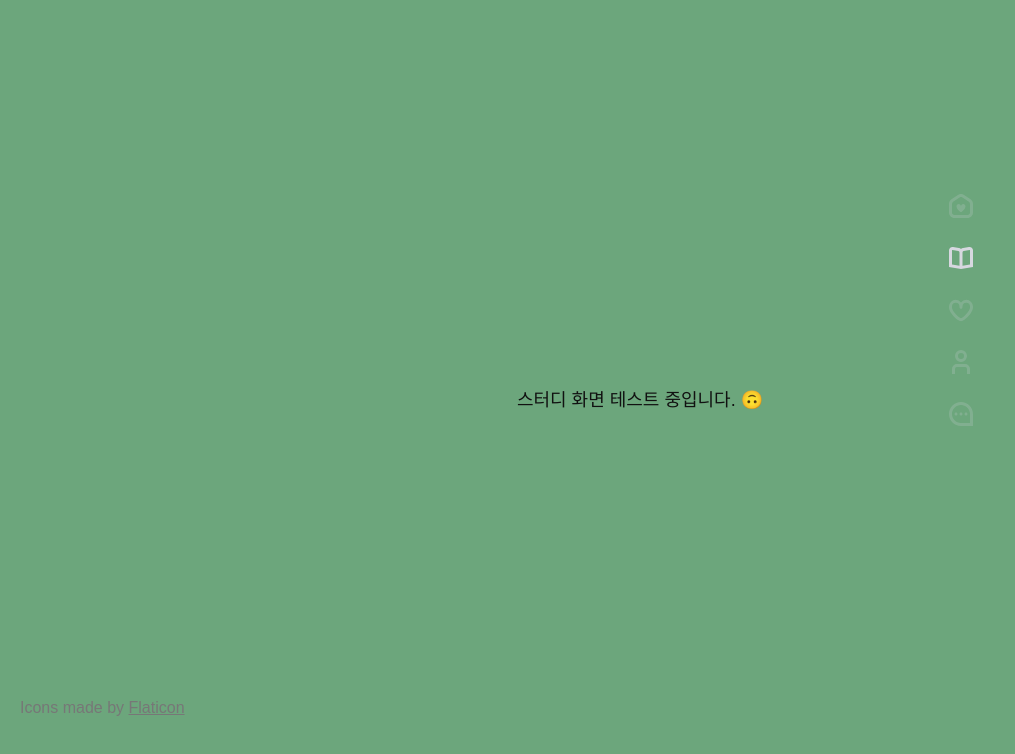
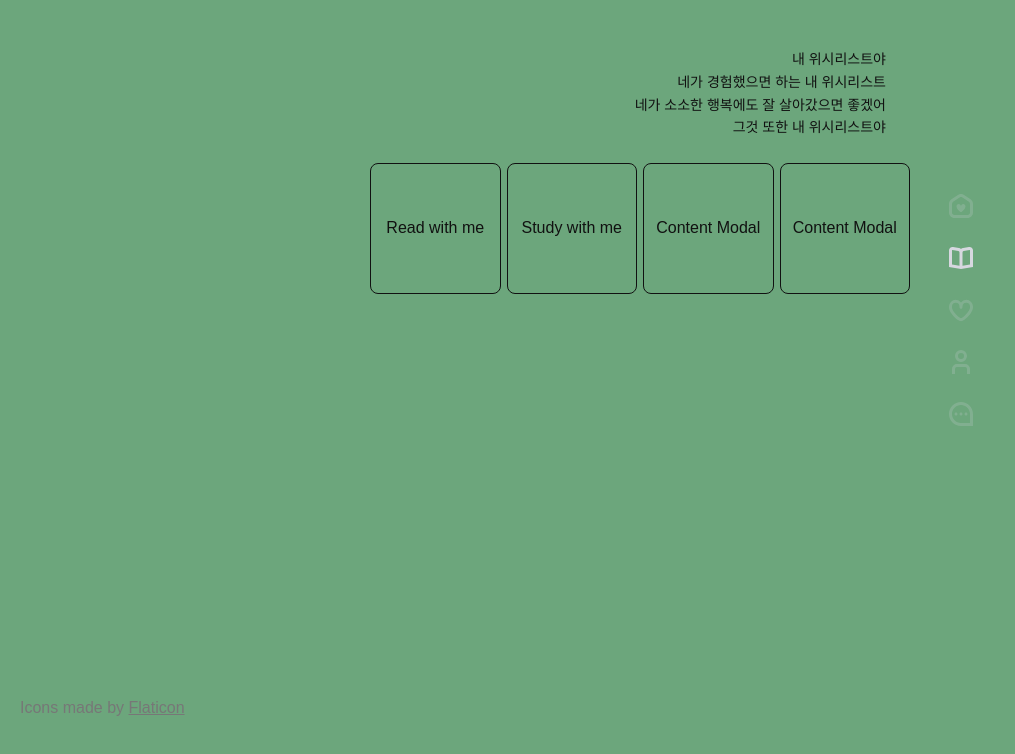
Before and after one commit to sydnyyy/sydney-archive-fe, a Next.js app: page /study in a window 1280 px wide. Shown: the top 754 px of the page, without its empty margins (0-1015 px from the left). Built offline with nearby package versions, Linux system fonts and the light colour scheme; a web font is replaced by a local one.

Commit message:
feat: StudyPage 레이아웃 구축 및 Read With Me 모달 연결

```diff
--- a/app/(home)/study/page.tsx
+++ b/app/(home)/study/page.tsx
@@ -1,11 +1,54 @@
 "use client";
 
+import { useState } from "react";
+
+import ReadingList from "@/components/study/readwithme/ReadingList";
+
 export default function StudyPage() {
+    const [isReadWithMeModalOpen, setIsReadWithMeModalOpen] = useState(false);
+
+    const modals = [
+        { id: "m1", title: "Read with me", type: "read" },
+        { id: "m2", title: "Study with me", type: "study" },
+        { id: "m3", title: "Content Modal", type: "content" },
+        { id: "m4", title: "Content Modal", type: "content" },
+    ];
+
     return (
-        <div className="min-h-screen flex items-center justify-center">
-            <p className="text-lg font-medium">
-                스터디 화면 테스트 중입니다. 🙃
-            </p>
+        <div className="min-h-screen flex flex-col relative">
+            <main className="flex flex-1 justify-center items-start p-6 relative">
+                <div className="w-full max-w-[540px] mx-auto">
+                    {/* 메인 문구 (스크롤되면서 사라짐) */}
+                    <div className="p-6 leading-relaxed text-sm text-right">
+                        내 위시리스트야<br />
+                        네가 경험했으면 하는 내 위시리스트<br />
+                        네가 소소한 행복에도 잘 살아갔으면 좋겠어<br />
+                        그것 또한 내 위시리스트야
+                    </div>
+
+                    <div className="w-full grid gap-1.5 grid-cols-4">
+                        {modals.map((modal) => (
+                            <div
+                                key={modal.id}
+                                className="
+                                    w-full aspect-square rounded-lg bg-[var(--color-bg-main)]
+                                    border border-[var(--color-text-primary)] cursor-pointer
+                                    flex items-center justify-center text-[var(--color-text-primary)] font-medium"
+                                onClick={() => {
+                                    if (modal.type === "read") setIsReadWithMeModalOpen(true);
+                                    else alert(`${modal.title} 기능 클릭`);
+                                }}
+                            >
+                                {modal.title}
+                            </div>
+                        ))}
+                    </div>
+
+                    {isReadWithMeModalOpen && (
+                        <ReadingList onClose={() => setIsReadWithMeModalOpen(false)} />
+                    )}
+                </div>
+            </main>
         </div>
     );
 }
```
